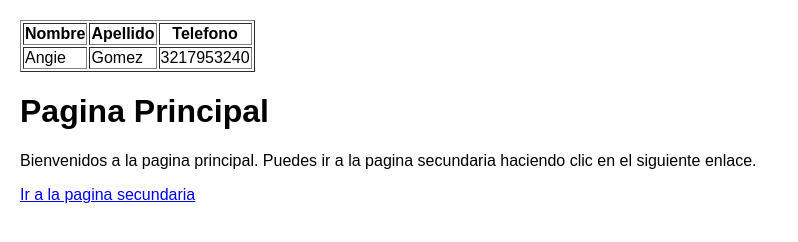
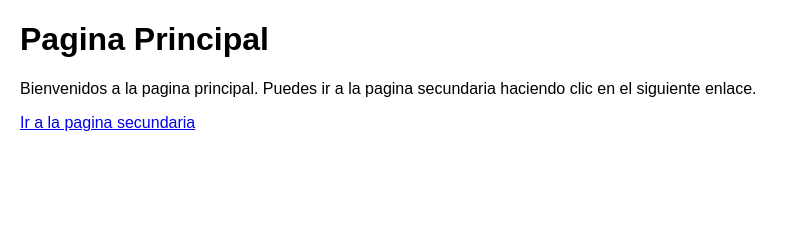
Before and after one commit to gomezangie/KariGomez-1058548616, a plain HTML site: page Pagina Principal/index.html in a window 1280 px wide. Shown: the whole page, without its empty margins (0-798 px from the left). Drawn offline with Linux system fonts and the light colour scheme.

Commit message:
Version03

```diff
--- a/Pagina Principal/index.html
+++ b/Pagina Principal/index.html
@@ -13,18 +13,6 @@
 </head>
 <body>
 
-   <table border="1">
-    <tr>
-        <th>Nombre</th>
-        <th>Apellido</th>
-        <th>Telefono</th>
-    </tr>
-    <tr>
-        <td>Angie</td>
-        <td>Gomez</td>
-        <td>3217953240</td>
-    </tr>
-   </table>
 
     <h1>Pagina Principal</h1>
     <p>Bienvenidos a la pagina principal. Puedes ir a la pagina secundaria haciendo clic en el siguiente enlace. </p>
```
Also changed, not shown: Pagina Principal/Pagina_Secundaria.html (+2 -2 lines).
